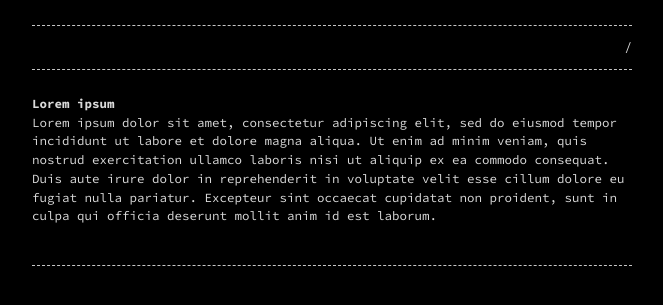
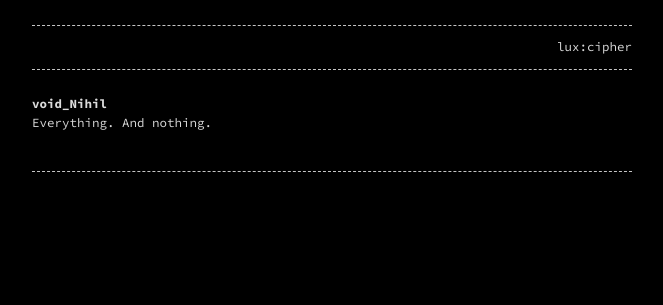
Before and after one commit to alt5474n/5474n.github.io, a Jekyll site: the page built from index.md, in a window 1280 px wide. Shown: the top 305 px of the page, without its empty margins (308-971 px from the left). Built offline with Jekyll 4.4.1, drawn with Linux system fonts in a browser that asks for light colours.

Commit message:
test index changes

```diff
--- a/index.md
+++ b/index.md
@@ -1,9 +1,9 @@
 ---
-title: /
+title: lux:cipher
 layout: home
 permalink: /
 ---
 
-# Lorem ipsum
+# void_Nihil
 
-Lorem ipsum dolor sit amet, consectetur adipiscing elit, sed do eiusmod tempor incididunt ut labore et dolore magna aliqua. Ut enim ad minim veniam, quis nostrud exercitation ullamco laboris nisi ut aliquip ex ea commodo consequat. Duis aute irure dolor in reprehenderit in voluptate velit esse cillum dolore eu fugiat nulla pariatur. Excepteur sint occaecat cupidatat non proident, sunt in culpa qui officia deserunt mollit anim id est laborum.
+Everything. And nothing.
```
